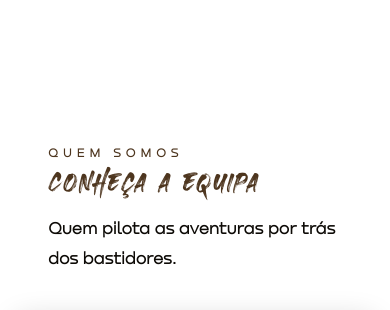
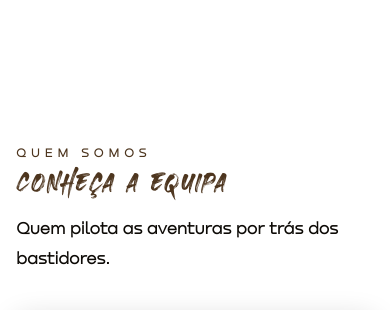
Before and after one commit to supremDeAt/projeto_mochilao, a website with bundled scripts: page index.html in a window 390 px wide. Shown: the part 8620-8930 px from the top of the page. Built offline with nearby package versions, Linux system fonts and the light colour scheme; no server answers.

Commit message:
bug de team__left resolvido

```diff
--- a/STYLES/estilo.css
+++ b/STYLES/estilo.css
@@ -2783,7 +2783,7 @@ input[type="number"]::-webkit-inner-spin-button {
   .navbar {
     padding: 1rem 1.5rem;
   }
-  .packages{
+  .packages {
     gap: 2rem;
   }
 
@@ -2874,7 +2874,6 @@ input[type="number"]::-webkit-inner-spin-button {
   .tours {
     padding: 210px 1rem var(--space-lg);
     padding: 60px 1rem var(--space-lg);
-
   }
 
   /* Galeria */
@@ -2882,7 +2881,6 @@ input[type="number"]::-webkit-inner-spin-button {
     grid-template-columns: repeat(2, 1fr);
     grid-auto-rows: 180px;
   }
-
 
   /* Equipa */
   .team {
@@ -2893,7 +2891,8 @@ input[type="number"]::-webkit-inner-spin-button {
   }
 
   .team__left {
-    padding: 0 1rem;
+
+
     align-items: left;
     text-align: left;
   }
@@ -2963,7 +2962,6 @@ input[type="number"]::-webkit-inner-spin-button {
     padding-inline: 1rem;
     gap: 7rem;
   }
-
 
   .about__image.reveal-left {
     transform: none;
@@ -3092,6 +3090,9 @@ input[type="number"]::-webkit-inner-spin-button {
   /* Section headers */
   .section-header {
     padding: 0 1rem;
+  }
+  .team__left .section-header {
+    padding: 0;
   }
 
   /* Contadores — alinhados lado a lado */
```
